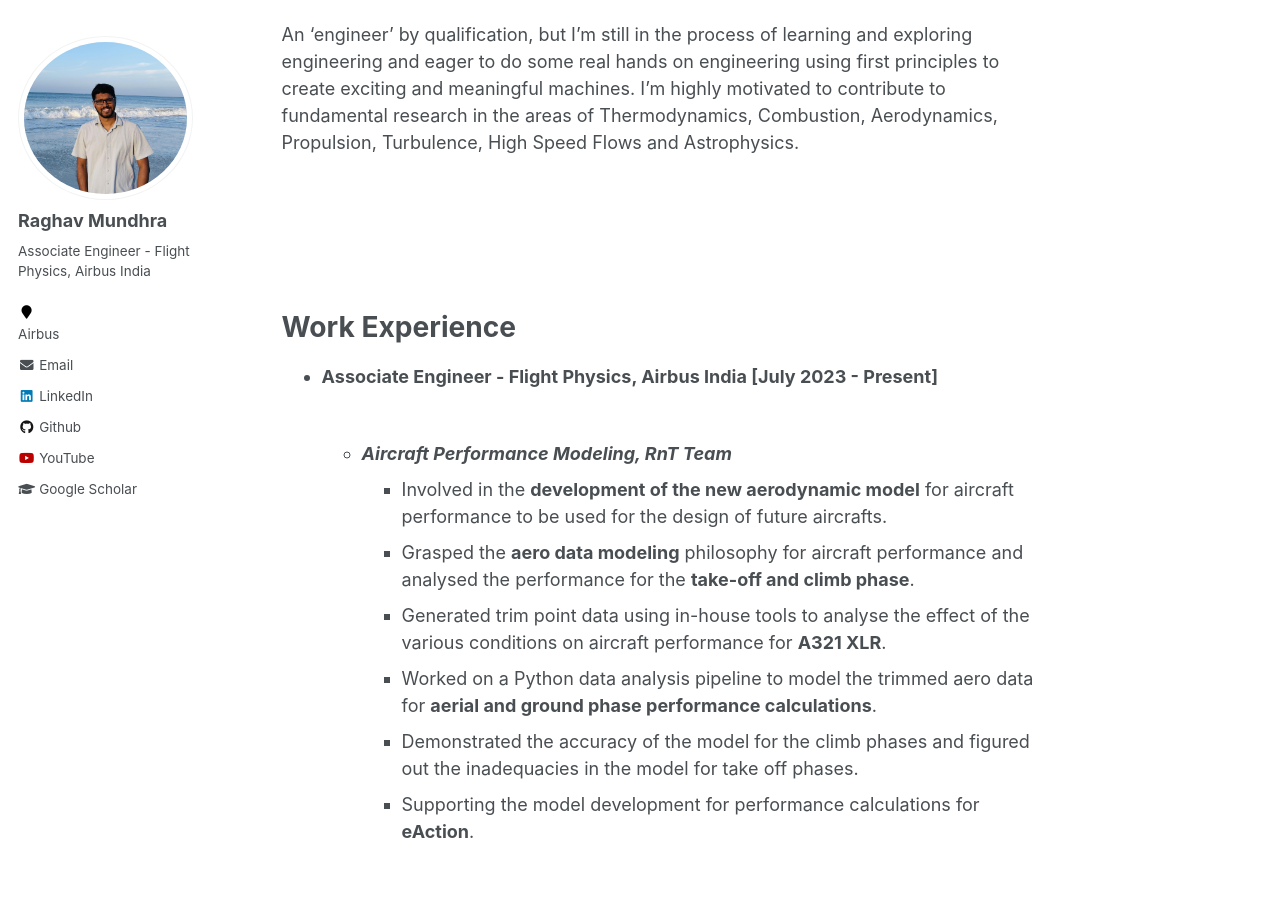
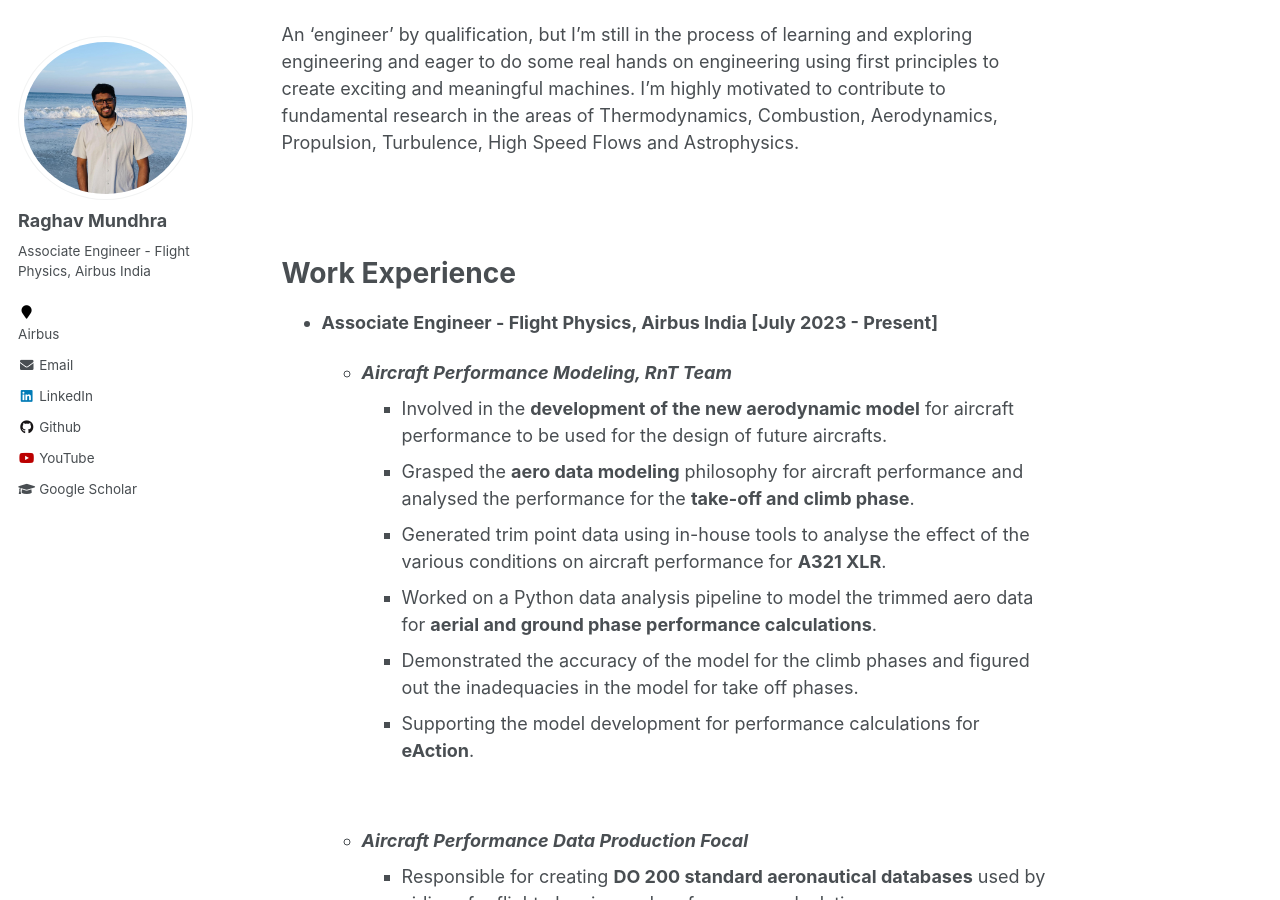
Before and after one commit to RaghavMundhra/Raghav.Mundhra, a Jekyll site: the page built from _pages/about.md, in a window 1280 px wide and 900 px high, scrolled down 479 px. Built offline with Jekyll 4.4.1, drawn with Linux system fonts in a browser that asks for light colours.

Commit message:
Update about.md

```diff
--- a/_pages/about.md
+++ b/_pages/about.md
@@ -16,12 +16,12 @@ redirect_from:
 
  An 'engineer' by qualification, but I'm still in the process of learning and exploring engineering and eager to do some real hands on engineering using first principles to create exciting and meaningful machines. I'm highly motivated to contribute to fundamental research in the areas of Thermodynamics, Combustion, Aerodynamics, Propulsion, Turbulence, High Speed Flows and Astrophysics.
 
- <br> <br> <br> <br>
+ <br> <br>
 
 Work Experience
 ======
 
- - **Associate Engineer - Flight Physics, Airbus India [July 2023 - Present]** <br><br>
+ - **Associate Engineer - Flight Physics, Airbus India [July 2023 - Present]** <br>
 
    -  **_Aircraft Performance Modeling, RnT Team_**  <br>
       - Involved in the **development of the new aerodynamic model** for aircraft performance to be used for the design of future aircrafts.
@@ -30,21 +30,21 @@ Work Experience
       - Worked on a Python data analysis pipeline to model the trimmed aero data for **aerial and ground phase performance calculations**.
       - Demonstrated the accuracy of the model for the climb phases and figured out the inadequacies in the model for take off phases.
       - Supporting the model development for performance calculations for **eAction**.
-         <br> <br> <br>
+         <br> <br>
    - **_Aircraft Performance Data Production Focal_**
       - Responsible for creating **DO 200 standard aeronautical databases** used by airlines for flight planning and performance calculations.
       - Managing the transverse project of **delivering aircraft performance data** to airlines; co-ordinating tasks with stakeholders and suppliers.
-        <br> <br> <br>
+        <br> <br>
    - **_Analysis of Aircraft Inservice Data to Improve the Performance in Icing Conditions_**
       - Collaborated with **Aerodynamics** and **Propulsion** teams and launched the project to study the **effect of icing on aircraft performance**.
       - Involved in the ideation and scoping of the problem statement through discussions with stakeholders and experts in the domain.
       - Member of the interview panel to select an intern for this project.
       - **Mentored an intern** to analyse the available inservice data.
       - The outcome of the internship showed promising results and scope for improving the performance of **Ice Protection Systems**.
-       <br> <br> <br> <br>
+       <br> <br> <br>
 
 - **Project Assistant, Mech. Engg. Dept., IIT Kharagpur [Aug 2019 - Aug 2021]**
-   <br> <br>
+   <br>
     _**The study of flow, turbulence and heat transfer enhancement in a near wall bubbly flow (DST Funded Indo-Russian Project)**_
       - **High Speed Photography (≈ 1000 fps)** of the trajectory of air bubbles and kerosene droplets rising near inclined walls in still water.
       - Led the design of experiments, setup fabrication, created an Image Processing workflow in **imageJ** and **MATLAB** for flow analysis.
@@ -52,49 +52,49 @@ Work Experience
       - The transition angles for the change in bubble behavior was also extrapolated from the experimental dataset.
       - The work was accepted for **Oral Presentation in APS DFD 2022**.
 
- <br> <br> <br> <br>
+ <br> <br> <br>
 
  - **NIUS Physics Scholar at Homi Bhabha Centre for Science Education (HBCSE), TIFR [June 2016 - July 2016]**
-   <br> <br>
+   <br>
    - Worked to conduct a survey in **Optical Activity of Chiral Media**.
    - **Physics exposure camp** for bright undergraduate students from renowned experts in India about in-depth topics of Physics.
 
-   <br> <br> <br> <br>
+   <br> <br> <br>
 
 Projects
 ======
- <br> <br>
-- **Analysis of Single Bubble Rising Near a Vertical Wall in Still Liquid using OpenFOAM (MS Thesis) [Sept 2021 - Apr 2023]**  <br> <br>
+ <br>
+- **Analysis of Single Bubble Rising Near a Vertical Wall in Still Liquid using OpenFOAM (MS Thesis) [Sept 2021 - Apr 2023]**  <br>
   - **3D VOF simulations** for a **1mm air bubble** rising near a vertical wall in still water for a range of bubble wall distances and Eo numbers.
   - **CFD** Workflow in **PARAM Shakti HPC** cluster of IIT Kharagpur, grid independence study and validation of the case setup with literature.
   - The maximum wall distance and the **critical Eo number** for the bubble to follow a bouncing trajectory was identified.
   - The **characteristics of the bouncing motion** are independent of the initial wall distance, but they vary linearly with surface tension.
   - This work was accepted for publication in **Open Access SCI Indexed journal**
- <br> <br> <br>
-- **Design, Analysis and Performance Enhancement of Rocket Engines [Jun 2022 - Nov 2022]** <br> <br>
+ <br> <br>
+- **Design, Analysis and Performance Enhancement of Rocket Engines [Jun 2022 - Nov 2022]** <br>
   - Calculated the overall sizing of the thrust chamber and nozzle dimensions for a **10 kN LOX-LNG Cryogenic Rocket Engine**.
   - Used the **NASA CEA Tool** to find the optimum mixture ratio, specific impulse, propellant mass flow rate and other parameters.
   - Proposed fractal geometries for grain design of **solid rocket motors** and analysed their performance using OpenMotor.
   - The new grain design had a significant high initial thrust and also **reduced the sliver by 41.4%** compared to the standard designs.
   - The research on the new grain designs was accepted for publication in **Heat Transfer Engineering**.
- <br> <br> <br>
-- **Experimental and Numerical Study of Turbulent Air Flow Through a Sudden Expansion Pipe [Jul 2018 - Sep 2019]**  <br> <br>
+ <br> <br>
+- **Experimental and Numerical Study of Turbulent Air Flow Through a Sudden Expansion Pipe [Jul 2018 - Sep 2019]**  <br>
   - Experimentally measured the **velocity profile** using a pitot tube probe both upstream and downstream of the sudden expansion region.
   - Experiments were carried out for **axisymmetric case** and asymmetric case by placing baffles in the flow field.
   - **2D simulations** were performed using **ANSYS Fluent** to compare with the experiments and analyse the flow field details.
   - Accepted for **Oral Presentation** at **IHMTC-2019** held at **IIT Roorkee, India**.
- <br> <br> <br>
-- **Thermoecological Analysis and Optimization of a Reversed Brayton Cycle Heat Pump [Jun 2018 - Jun 2019]**  <br> <br>
+ <br> <br>
+- **Thermoecological Analysis and Optimization of a Reversed Brayton Cycle Heat Pump [Jun 2018 - Jun 2019]**  <br>
   - Made a thermodynamic model for an **Irreversible Reversed Brayton Cycle Heat Pump** considering various irreversibilities in the system.
   - Developed **MATLAB** code for calculation and optimization of important thermodynamic parameters.
   - Published in **Advances in Mechanical Engineering: The selected Proceedings of ICRIDME 2018**.
   - Accepted for **Oral Presentation** at **IHMTC-2019** held at **IIT Roorkee, India**.
- <br> <br> <br> <br>
+ <br> <br> <br>
 
 
 Technical Skills
 ======
- <br> <br>
+ <br>
 - **Technical:**Experimental Techniques, CFD, Mathematical Modeling, Image Processing, Optimization, Machine Learning, Numerical Analysis. <br>
 -** Modeling and Analysis**:ANSYS Fluent, OpenFOAM, Solidworks*, AutoCAD*, Flow and Thermal Analysis. <br>
 - **Programming Languages**: Python, MATLAB, C++*, Fortran* ; Data Analysis: NumPy, Pandas, Seaborn. <br>
@@ -102,7 +102,7 @@ Technical Skills
 - **Misc.**:MS Office, LaTeX, Technical Writing. <br>
 - **Soft Skills**:Teaching, Leadership, Project Management, Cross-Team Collaboration.
 
- <br> <br> <br> <br>
+ <br> <br> <br>
 
 Education
 ======
@@ -115,7 +115,7 @@ Education
 
 Position of Responsibility
 ======
- <br> <br>
+ <br>
 - **Aircraft Data Production Focal (Airbus)** <br>
   - Managing the transverse project of delivering aircraft performance data to airlines. <br> <br>
 - **Mentor**
@@ -125,12 +125,12 @@ Position of Responsibility
   - Co-ordinator for **ASME Gas Turbine Seminar** held at Jadavpur University, 2018.  <br> <br>
 - **Mentor**
   - For underprivileged students providing them free tuition as part of **Jadavpur University Science Club (Social)**, 2016.
- <br> <br> <br> <br>
+ <br> <br> <br>
 
 
 Extracurricular
 ======
- <br> <br>
+ <br>
 - Pitched several innovative ideas for improving product performance and the company’s operations.
   - One of the ideas was selected in the **Top 12 in Airbus Dragon’s Den** in 2023.  <br> <br>
 - Participated in **Flight Physics Digital Enablers Hackathon** conducted by Airbus.
@@ -140,7 +140,7 @@ Extracurricular
 - **Astronomy**: Created my own self funded observatory with 3 different telescopes.
   - Keep conducting and participating regularly in sky gazing events.
   - Continuously learning astronomy through various courses both online and offline.
- <br> <br> <br> <br>
+ <br> <br> <br>
 
 Visit tracker
 ======
```
